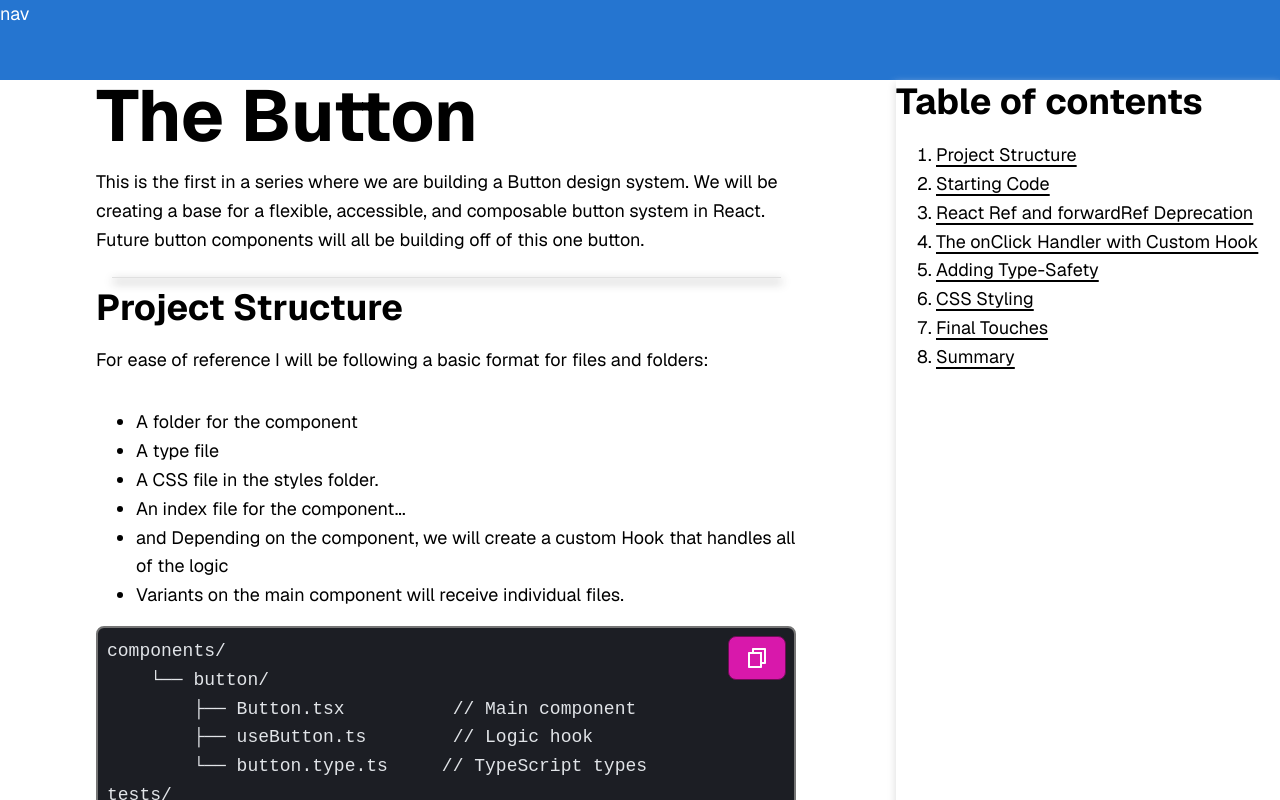
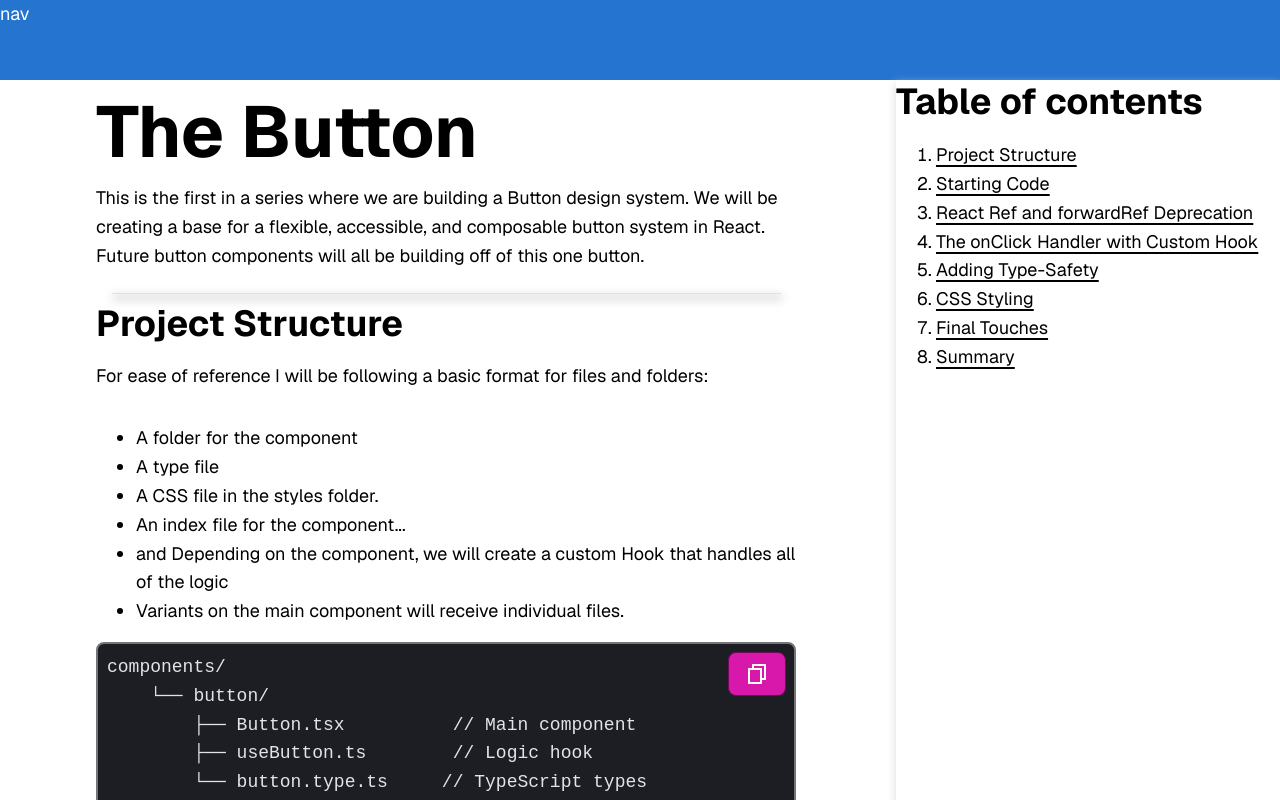
Before and after one commit to codercarl1243/react_components_system, a Next.js app: page /blog/design-system/buttons/base in a window 1280 px wide. Shown: the top 800 px of the page. Built offline with nearby package versions, Linux system fonts and the light colour scheme.

Commit message:
UPDATE post styling to use spacing to keep spacing consistent

```diff
--- a/app/styles/components/post/post.css
+++ b/app/styles/components/post/post.css
@@ -1,3 +1,3 @@
 .post {
-    padding-block-end: calc(var(--spacing) * 4);
+    padding-block: calc(var(--spacing) * 4);
 }
```
